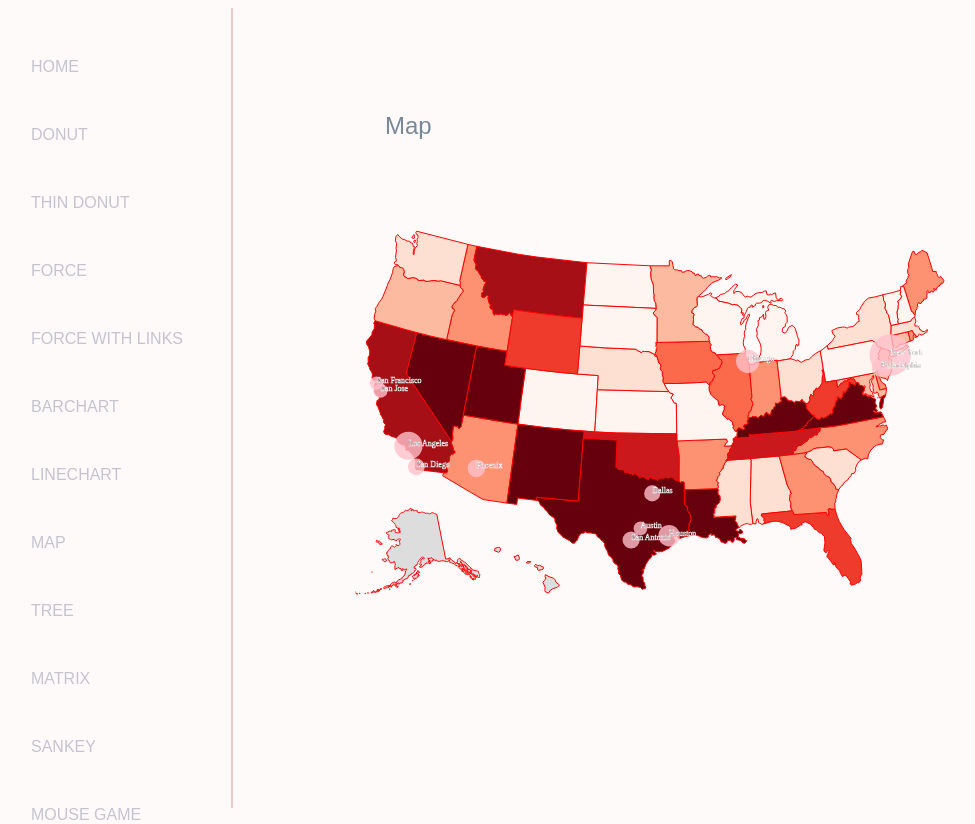
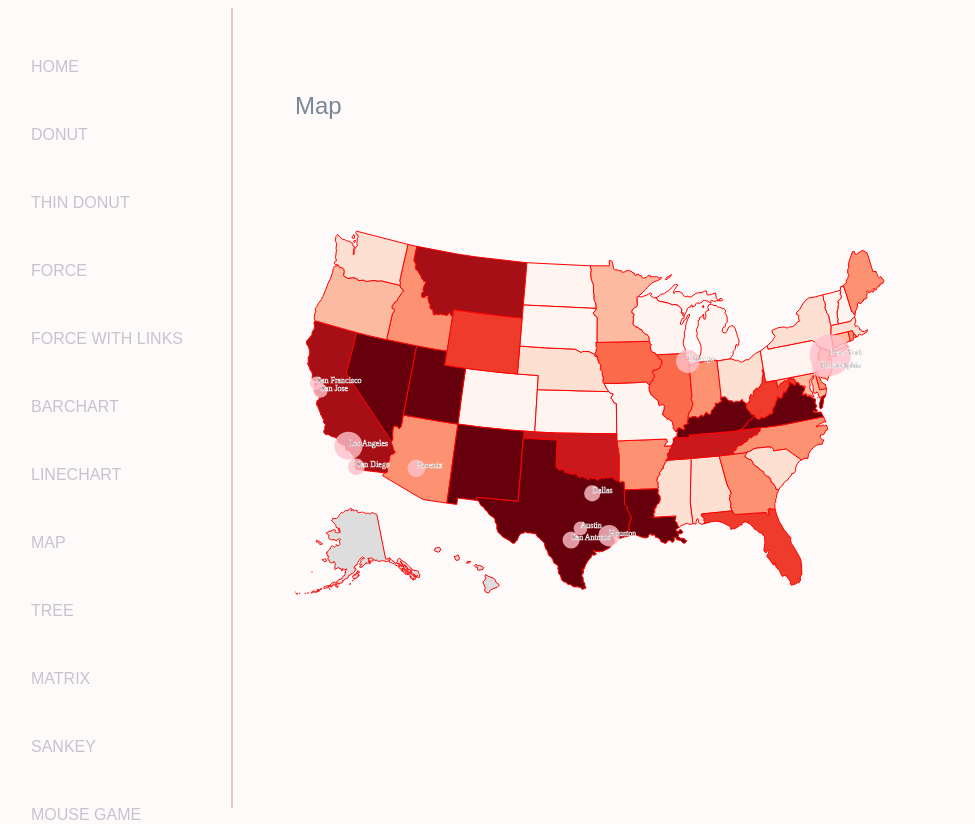
Before and after one commit to eadehemingway/d3-simple-charts, a React app: page /map in a window 1280 px wide. Shown: the whole page, without its empty margins (9-984 px from the left). Built offline with nearby package versions, Linux system fonts and the light colour scheme.

Commit message:
adjust positioning

```diff
--- a/src/components/MouseGame.js
+++ b/src/components/MouseGame.js
@@ -27,7 +27,7 @@ export class MouseGame extends React.Component {
     const { data } = this.state
     const newData = [
       ...data,
-      { id: e.timeStamp, x: e.clientX - 270, y: e.clientY - 85 }
+      { id: e.timeStamp, x: e.clientX - 240, y: e.clientY - 75 }
     ]
     this.setState({ data: newData })
   }
--- a/src/style.css
+++ b/src/style.css
@@ -33,7 +33,7 @@ body {
 .page-excl-nav {
   padding: 4rem;
   position: fixed;
-  left: 300px;
+  left: 240px;
 }
 
 .force-select {
@@ -59,8 +59,7 @@ body {
   left: 240px;
   top: 0;
 }
-.splash-page,
-h1 {
+.splash-page h1 {
   position: relative;
   left: 30px;
   top: 20px;
```
